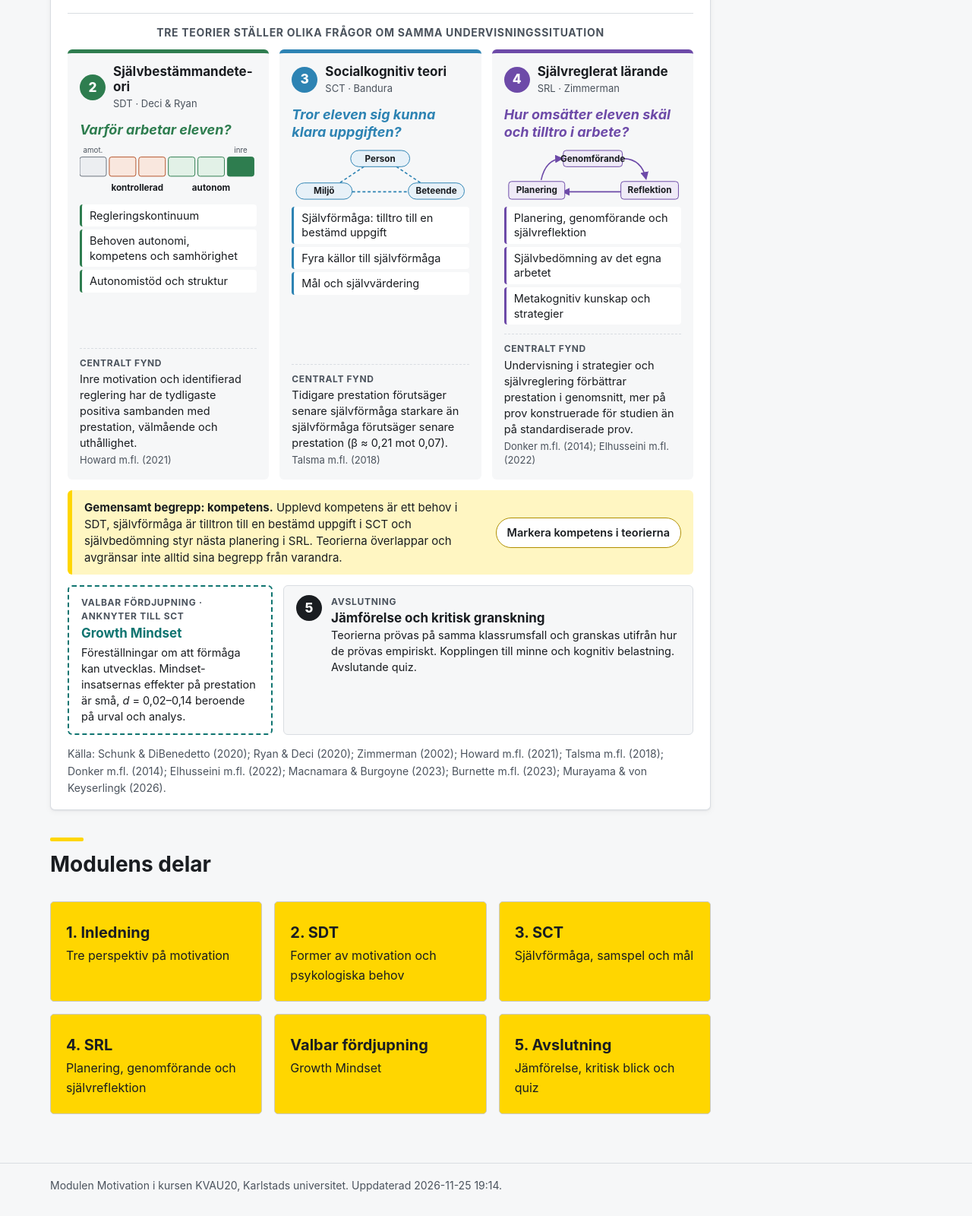
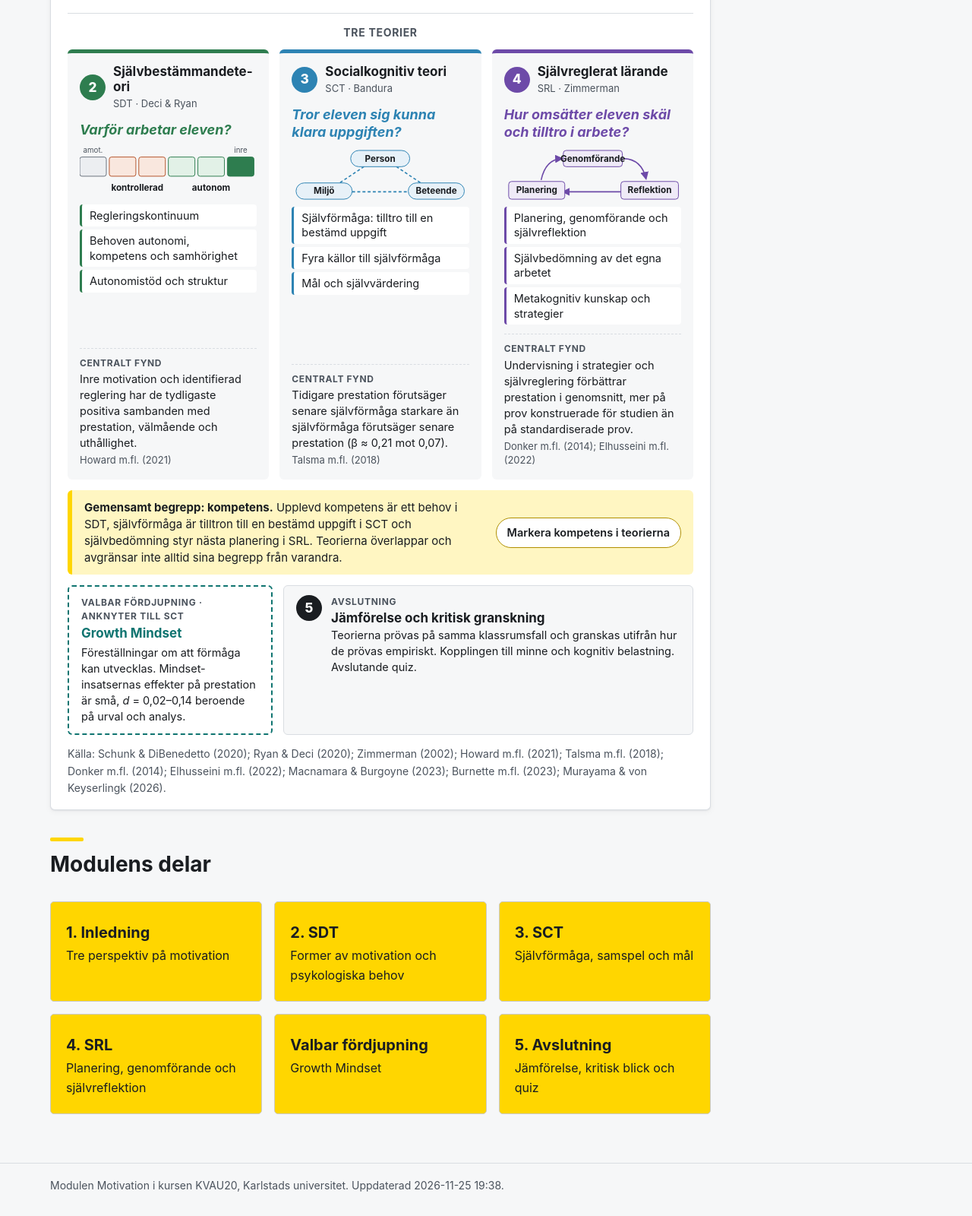
Before and after one commit to JimmyKarlssons/motivation, a plain HTML site: page index.html in a window 1280 px wide. Shown: the part 381-1981 px from the top of the page at 76% size. Drawn offline with Linux system fonts and the light colour scheme.

Commit message:
Portal: rubriken Tre teorier
Co-Authored-By: Claude Opus 5.5 <noreply@anthropic.com>

```diff
--- a/index.html
+++ b/index.html
@@ -27,7 +27,7 @@
 </div>
 </div>
 
-<p class="portal-led">Tre teorier ställer olika frågor om samma undervisningssituation</p>
+<p class="portal-led">Tre teorier</p>
 
 <div class="portal-teorier">
 
@@ -131,7 +131,7 @@
 <h2 class="rutor-rubrik">Modulens delar</h2>
 <div class="rutor"><a class="ruta" href="inledning.html"><h2>1. Inledning</h2><p>Tre perspektiv på motivation</p></a><a class="ruta" href="sdt.html"><h2>2. SDT</h2><p>Former av motivation och psykologiska behov</p></a><a class="ruta" href="sct.html"><h2>3. SCT</h2><p>Självförmåga, samspel och mål</p></a><a class="ruta" href="srl.html"><h2>4. SRL</h2><p>Planering, genomförande och självreflektion</p></a><a class="ruta" href="growth-mindset.html"><h2>Valbar fördjupning</h2><p>Growth Mindset</p></a><a class="ruta" href="avslutning.html"><h2>5. Avslutning</h2><p>Jämförelse, kritisk blick och quiz</p></a></div>
 </main></div>
-<footer class="fot"><div>Modulen Motivation i kursen KVAU20, Karlstads universitet. <span class="fot-tid">Uppdaterad 2026-11-25 19:14.</span></div></footer>
+<footer class="fot"><div>Modulen Motivation i kursen KVAU20, Karlstads universitet. <span class="fot-tid">Uppdaterad 2026-11-25 19:38.</span></div></footer>
 <script src="assets/sida.js?v=579637fa" defer></script>
 </body>
 </html>
```
Also changed, not shown: avslutning.html (+1 -1 lines), growth-mindset.html (+1 -1 lines), inledning.html (+2 -2 lines), sct.html (+1 -1 lines), sdt.html (+1 -1 lines), srl.html (+1 -1 lines).
